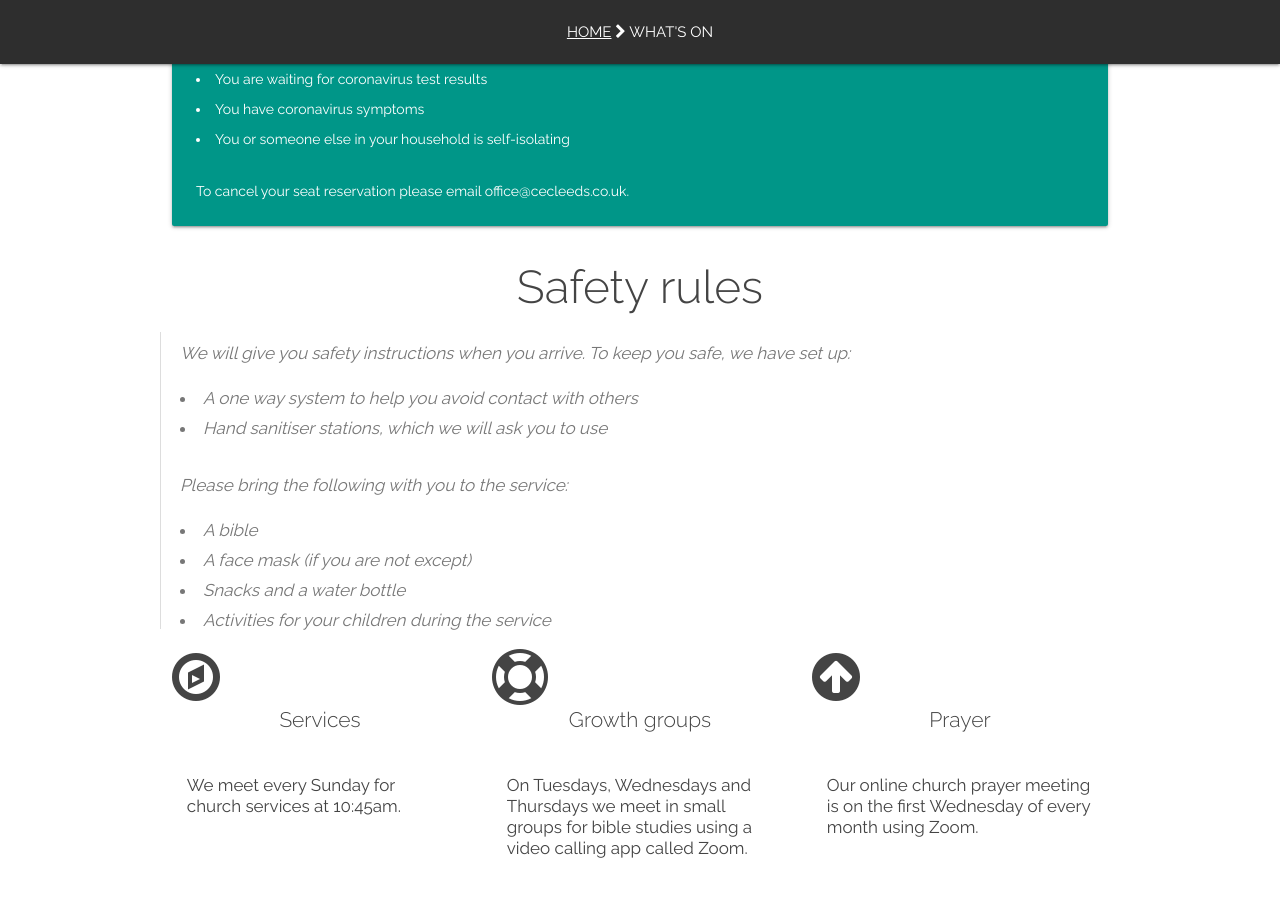
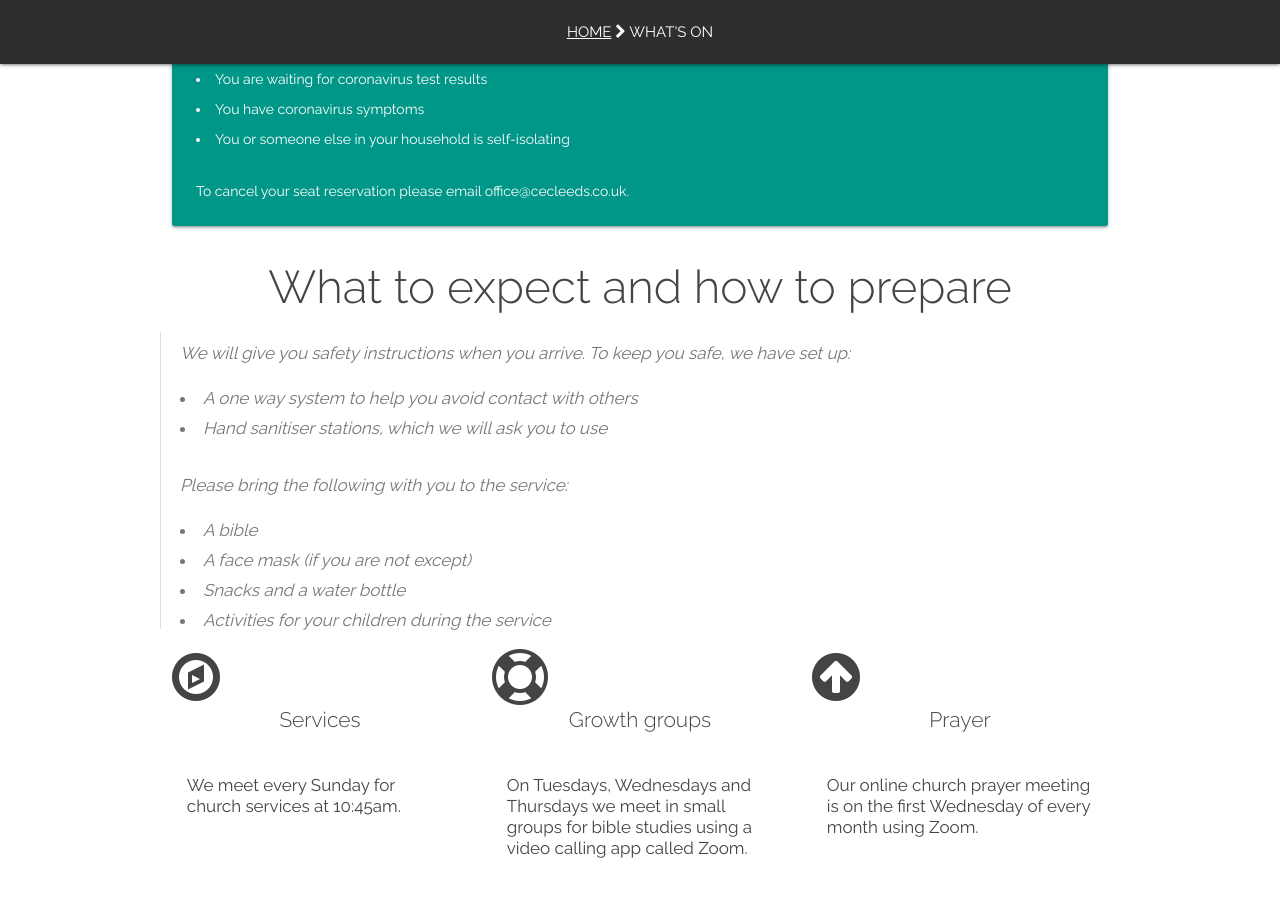
Before and after one commit to woodcock3/citychurch, a Jekyll site: the page built from _posts/2000-01-02-events.md, in a window 1280 px wide and 900 px high, scrolled down 498 px. Shown: the top 897 px of the window. Built offline with Jekyll 4.4.1, drawn with Linux system fonts in a browser that asks for light colours; our own code applies the rules of GitHub Pages for plain Markdown files.

Commit message:
Update 2000-01-02-events.md

```diff
--- a/_posts/2000-01-02-events.md
+++ b/_posts/2000-01-02-events.md
@@ -43,7 +43,7 @@ This information is reviewed and updated when new government guidance is release
   </div>
 </div>
 
-# Safety rules
+# What to expect and how to prepare
 
 <blockquote>
   We will give you safety instructions when you arrive. To keep you safe, we have set up:<br>
```
